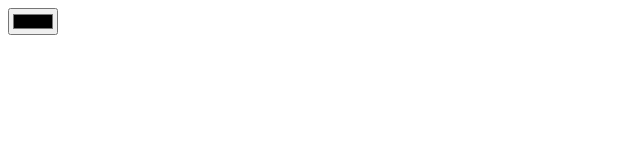
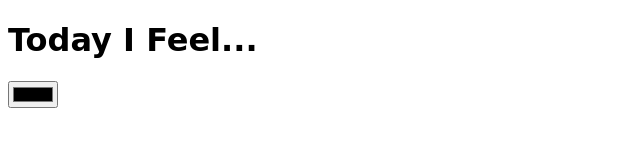
Before and after one commit to platorre/wichacks, a plain HTML site: page index.html in a window 1280 px wide. Shown: the whole page, without its empty margins (0-640 px from the left). Drawn offline with Linux system fonts and the light colour scheme.

Commit message:
css sheet

```diff
--- /dev/null
+++ b/csssheet.css
@@ -0,0 +1,7 @@
+body
+{
+	font-family:cursive;
+	text-align:bottom;
+}
+
+input[type=color] {
--- a/index.html
+++ b/index.html
@@ -4,11 +4,13 @@
     <!-- Put styles and scripts up here in the head -->
 	<head>
 		<title>Whatever title of the page here</title>
-
 	</head>
+	<link rel="stylesheet" type="text/css" href="csssheet.css">
 
 	<!-- Put stuff you can see (content) in the body -->
+
 	<body>
+	<h1>Today I Feel...</h1>
 		<input type="color"> </input>
 	</body>
 </html>
```
